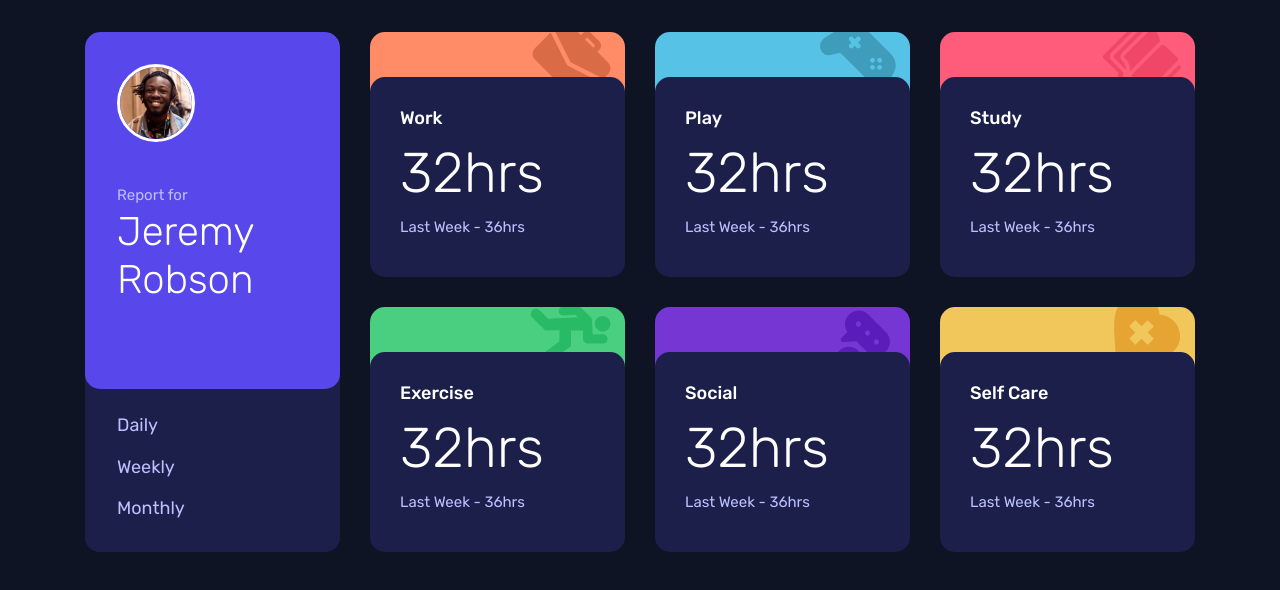
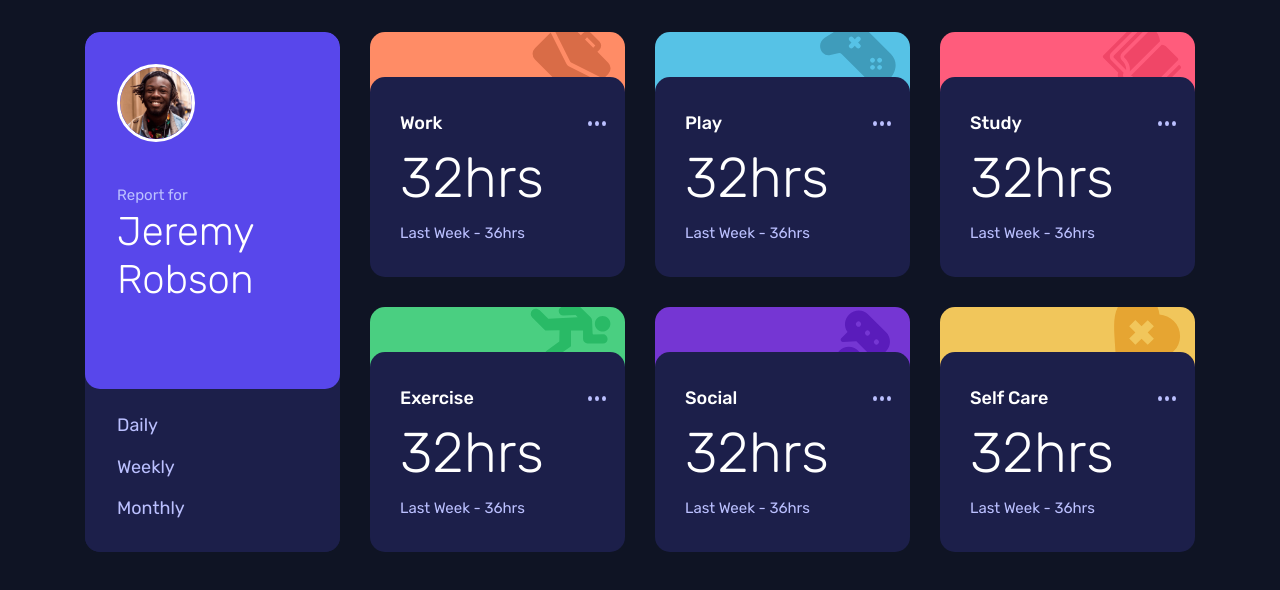
Before and after one commit to Henrique1204/Time-Tracking-Dashboard, a React (Create React App) app: page / in a window 1280 px wide. Shown: the top 590 px of the page. Built offline with nearby package versions, Linux system fonts and the light colour scheme.

Commit message:
Criar componente para botao de opcoes

```diff
--- /dev/null
+++ b/src/Componentes/BotaoOpcoes/BotaoOpcoes.componente.tsx
@@ -0,0 +1,23 @@
+import React, { FC, MouseEventHandler } from 'react';
+
+import estilos from './BotaoOpcoes.module.css';
+
+type BotaoOpcoesProps = {
+  onMouseEnter?: MouseEventHandler<HTMLButtonElement>;
+  onMouseLeave?: MouseEventHandler<HTMLButtonElement>;
+};
+
+/**
+ * Componente responsável por abrir o painel de opções.
+ * @param {MouseEventHandler<HTMLButtonElement>} [onMouseEnter] Evento que irá ser executado quando o cursor do mouse entrar do elemento.
+ * @param {MouseEventHandler<HTMLButtonElement>} [onMouseLeave] Evento que irá ser executado quando o cursor do mouse sair do elemento.
+ */
+const BotaoOpcoes: FC<BotaoOpcoesProps> = ({ ...props }) => {
+  return (
+    <button className={estilos.container} {...props}>
+      <span className={estilos.bolinhas}></span>
+    </button>
+  );
+};
+
+export default BotaoOpcoes;
--- /dev/null
+++ b/src/Componentes/BotaoOpcoes/BotaoOpcoes.module.css
@@ -0,0 +1,43 @@
+.container {
+  width: fit-content;
+  height: fit-content;
+  padding: 0.8rem 1.6rem;
+  border: none;
+  color: var(--fonte-azul-claro);
+  background-color: transparent;
+  display: flex;
+  justify-content: center;
+  align-items: center;
+  outline: none;
+  cursor: pointer;
+}
+
+.container:hover,
+.container:active,
+.container:focus {
+  color: var(--fonte-branca);
+}
+
+.bolinhas,
+.bolinhas::after,
+.bolinhas::before {
+  content: '';
+  width: 4px;
+  height: 5px;
+  border-radius: 50%;
+  color: inherit;
+  background-color: currentColor;
+  display: block;
+  position: relative;
+  transition: background-color 0.3s ease;
+}
+
+.bolinhas::after {
+  position: absolute;
+  left: -7px;
+}
+
+.bolinhas::before {
+  position: absolute;
+  right: -7px;
+}
--- /dev/null
+++ b/src/Componentes/BotaoOpcoes/index.tsx
@@ -0,0 +1,3 @@
+import BotaoOpcoes from './BotaoOpcoes.componente';
+
+export default BotaoOpcoes;
--- a/src/Componentes/CardAtividade/CardAtividade.componente.tsx
+++ b/src/Componentes/CardAtividade/CardAtividade.componente.tsx
@@ -1,4 +1,5 @@
 import React, { FC } from 'react';
+import BotaoOpcoes from '../BotaoOpcoes';
 
 import estilos from './CardAtividade.module.css';
 
@@ -27,10 +28,17 @@ const CardAtividade: FC<CardAtividadeProps> = ({
   horasAtuais,
   horasPassadas,
 }) => {
+  const [opcoesHover, setOpcoesHover] = React.useState<boolean>(false);
+
   return (
     <div className={`${estilos.container} ${estilos[tipo]}`}>
-      <div className={estilos.conteudo}>
+      <div className={estilos.conteudo} data-hoverInativo={opcoesHover}>
         <span className={estilos.categoria}>{tipo.replace('_', ' ')}</span>
+
+        <BotaoOpcoes
+          onMouseEnter={() => setOpcoesHover(true)}
+          onMouseLeave={() => setOpcoesHover(false)}
+        />
 
         <h2 className={estilos.horas}>{horasAtuais}hrs</h2>
 
--- a/src/Componentes/CardAtividade/CardAtividade.module.css
+++ b/src/Componentes/CardAtividade/CardAtividade.module.css
@@ -48,14 +48,15 @@
   background-color: var(--bg-azul-escuro);
   display: grid;
   grid-template-columns: 1fr 1.6rem;
+  align-items: center;
   position: absolute;
   cursor: pointer;
   transition: background-color 0.3s ease;
 }
 
-.conteudo:hover,
-.conteudo:focus,
-.conteudo:active {
+.conteudo[data-hoverInativo=false]:hover,
+.conteudo[data-hoverInativo=false]:focus,
+.conteudo[data-hoverInativo=false]:active {
   background-color: var(--bg-azul-claro);
 }
 
```
